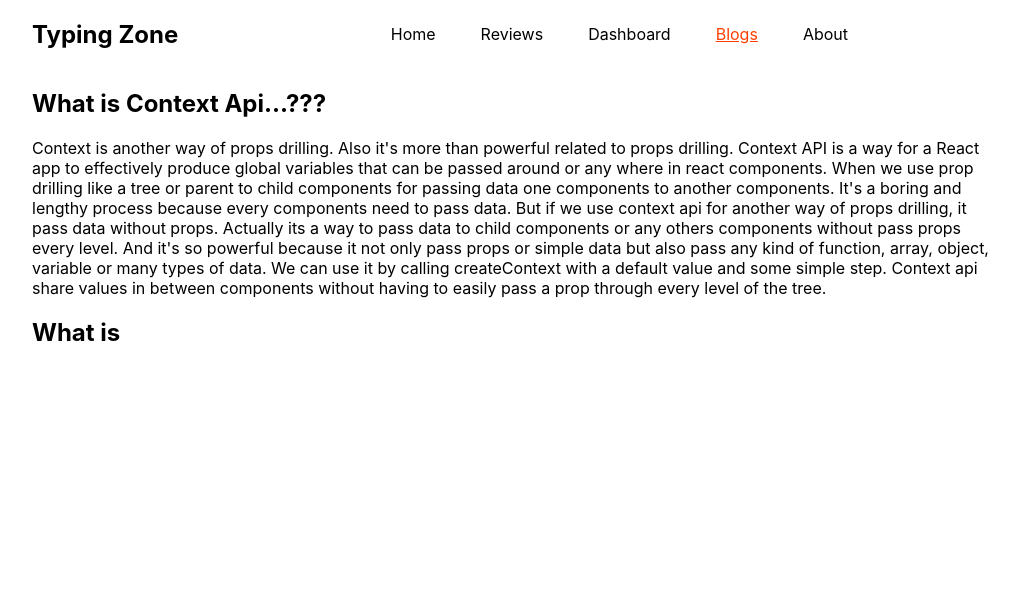
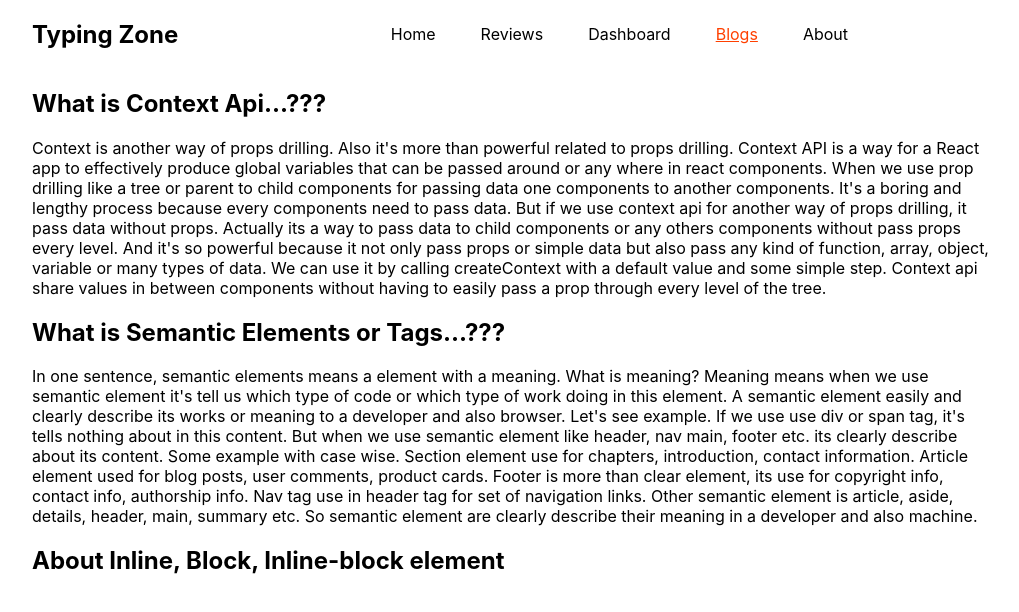
Before and after one commit to rakibul-wdp/product-analysis-web-app, a React (Create React App) app: page /blogs in a window 1280 px wide. Shown: the top 612 px of the page, without its empty margins (128-1147 px from the left). Built offline with nearby package versions, Linux system fonts and the light colour scheme.

Commit message:
add second question ans

```diff
--- a/src/components/Blogs/Blogs.js
+++ b/src/components/Blogs/Blogs.js
@@ -19,7 +19,12 @@ const Blogs = () => {
         </p>
       </div>
       <div>
-        <h2>What is </h2>
+        <h2>What is Semantic Elements or Tags...???</h2>
+        <p>In one sentence, semantic elements means a element with a meaning. What is meaning? Meaning means when we use semantic element it's tell us which type of code or which type of work doing in this element. A semantic element easily and clearly describe its works or meaning to a developer and also browser. Let's see example. If we use use div or span tag, it's tells nothing about in this content. But when we use semantic element like header, nav main, footer etc. its clearly describe about its content. Some example with case wise. Section element use for chapters, introduction, contact information. Article element used for blog posts, user comments, product cards. Footer is more than clear element, its use for copyright info, contact info, authorship info. Nav tag use in header tag for set of navigation links. Other semantic element is article, aside, details, header, main, summary etc. So semantic element are clearly describe their meaning in a developer and also machine. </p>
+      </div>
+      <div>
+        <h2>About Inline, Block, Inline-block element</h2>
+        <p></p>
       </div>
     </div>
   );
```
